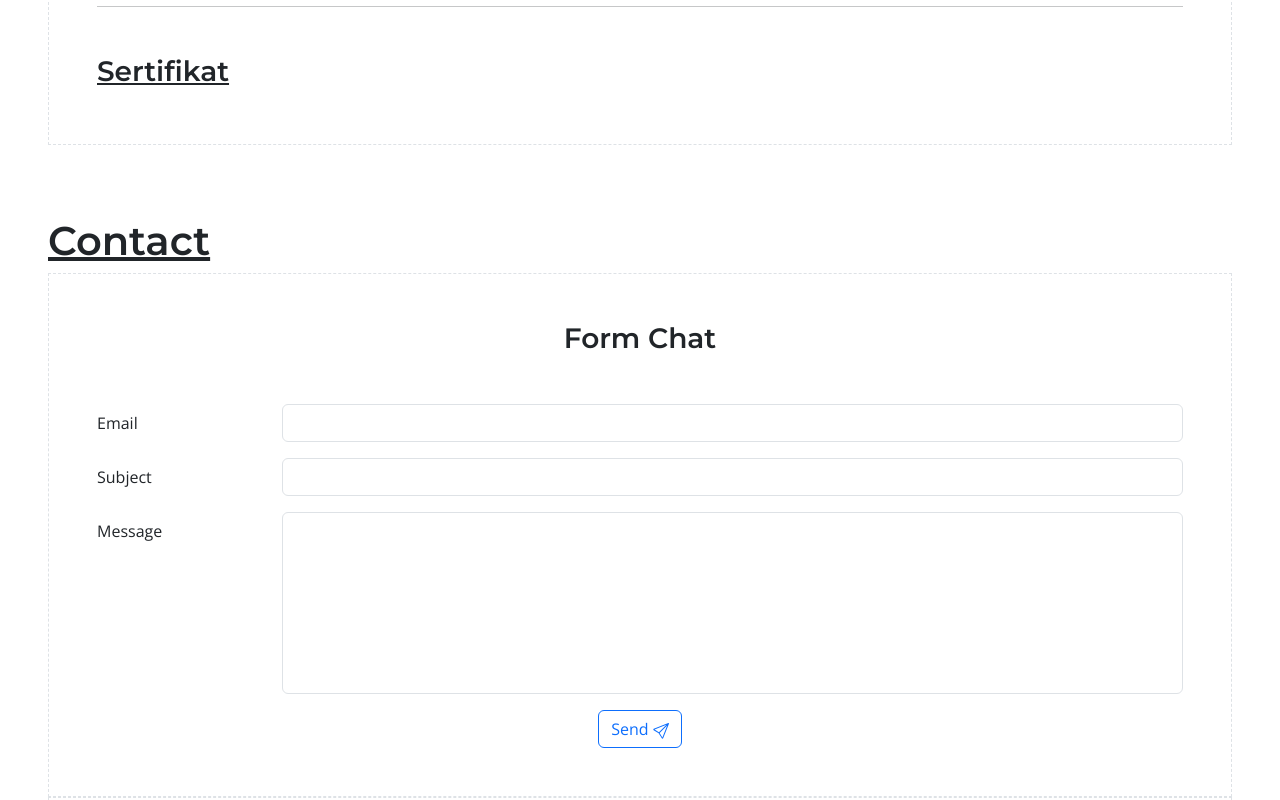
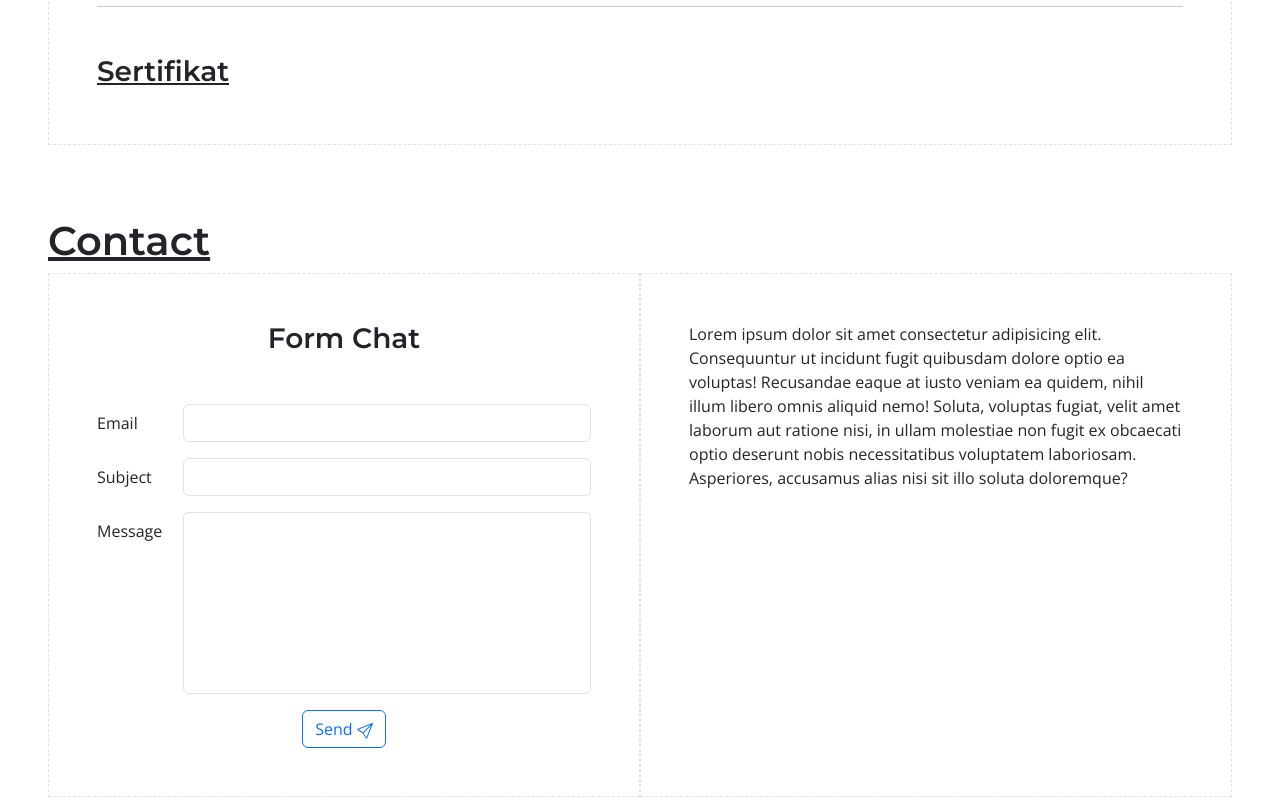
Before and after one commit to kurisu55/portofolio, a website: page index.html in a window 1280 px wide. Shown: the part 2000-2800 px from the top of the page. Drawn offline with nearby package versions, Linux system fonts and the light colour scheme.

Commit message:
Update: fixing responsive form chat

```diff
--- a/index.html
+++ b/index.html
@@ -233,7 +233,7 @@
         <section id="contact">
             &nbsp;&nbsp;
             <h1 class="ms-5 mt-5 text-decoration-underline">Contact</h1>
-            <div class="row mx-5 row-cols-1">
+            <div class="row mx-5 row-cols-1 row-cols-sm-2">
                 <div class="col p-5 border flex-column">
                     <h3 class="text-center mb-5">Form Chat</h3>
                     <!-- Form Chat -->
```
